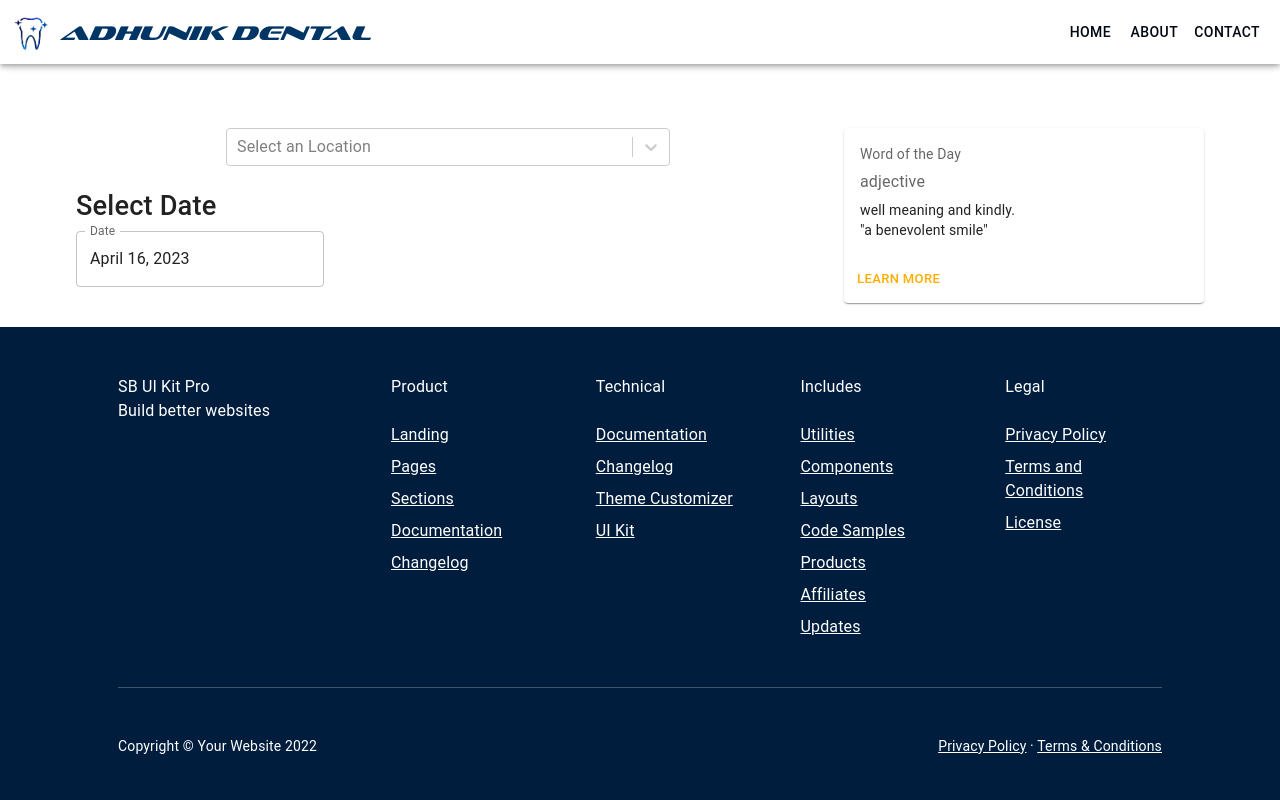
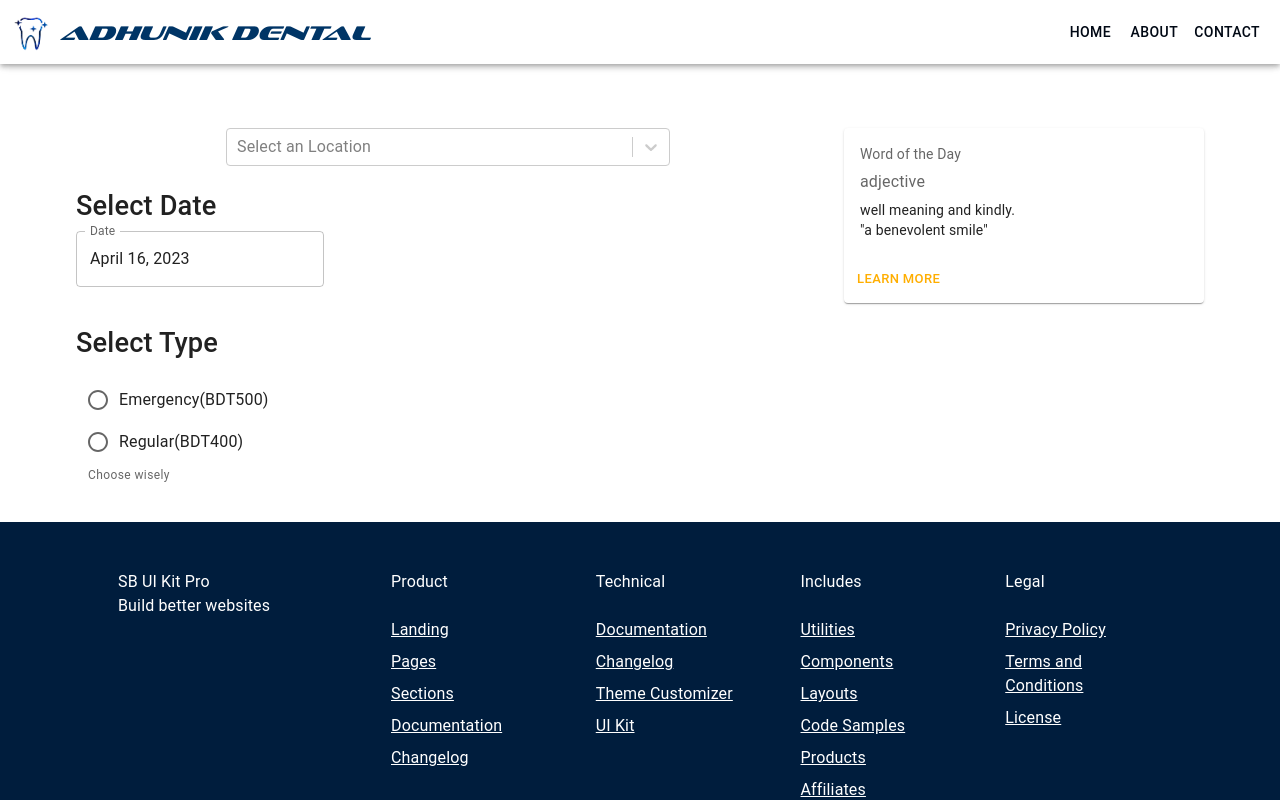
Before and after one commit to obscureIT/nextjs-test, a Next.js app: page /appointment in a window 1280 px wide. Shown: the top 800 px of the page. Built offline with nearby package versions, Linux system fonts and the light colour scheme.

Commit message:
Select date

```diff
--- /dev/null
+++ b/src/components/appointment/radio-button.jsx
@@ -0,0 +1,51 @@
+import * as React from 'react';
+import Radio from '@mui/material/Radio';
+import RadioGroup from '@mui/material/RadioGroup';
+import FormControlLabel from '@mui/material/FormControlLabel';
+import FormControl from '@mui/material/FormControl';
+import FormHelperText from '@mui/material/FormHelperText';
+
+export default function ErrorRadios() {
+  const [value, setValue] = React.useState('');
+  const [error, setError] = React.useState(false);
+  const [helperText, setHelperText] = React.useState('Choose wisely');
+
+  const handleRadioChange = (event) => {
+    setValue(event.target.value);
+    setHelperText(' ');
+    setError(false);
+  };
+
+  const handleSubmit = (event) => {
+    event.preventDefault();
+
+    if (value === 'best') {
+      setHelperText('You got it!');
+      setError(false);
+    } else if (value === 'worst') {
+      setHelperText('Sorry, wrong answer!');
+      setError(true);
+    } else {
+      setHelperText('Please select an option.');
+      setError(true);
+    }
+  };
+
+  return (
+    <form onSubmit={handleSubmit}>
+      <FormControl sx={{ m: 3 }} error={error} variant="standard">
+        <RadioGroup
+          aria-labelledby="demo-error-radios"
+          name="quiz"
+          value={value}
+          onChange={handleRadioChange}
+        >
+          <FormControlLabel value="best" control={<Radio />} label="Emergency(BDT500)" />
+          <FormControlLabel value="worst" control={<Radio />} label="Regular(BDT400)" />
+        </RadioGroup>
+        <FormHelperText>{helperText}</FormHelperText>
+
+      </FormControl>
+    </form>
+  );
+}
--- /dev/null
+++ b/src/components/appointment/time-slots.jsx
@@ -0,0 +1,49 @@
+import * as React from "react";
+import Box from "@mui/material/Box";
+import Card from "@mui/material/Card";
+import CardActions from "@mui/material/CardActions";
+import CardContent from "@mui/material/CardContent";
+import Button from "@mui/material/Button";
+import Typography from "@mui/material/Typography";
+import { Stack } from "@mui/system";
+import Chip from "@mui/material/Chip";
+
+export default function TimeSlots() {
+  const time = [
+    "9:00",
+    "10:00",
+    "11:00",
+    "12:00",
+    "13:00",
+    "14:00",
+    "15:00",
+    "16:00",
+    "17:00",
+    "18:00",
+    "19:00",
+    "20:00",
+    "21:00",
+    "22:00",
+  ];
+
+  const handleClick = (e) => {
+    console.log(e);
+  };
+  return (
+    <Stack direction="row" sx={{ flexWrap: "wrap" }}>
+      {time &&
+        time.length > 0 &&
+        time.map((value, key) => {
+          return (
+            <Chip
+              key={key}
+              sx={{ mr: "44px", mb: 4 }}
+              color="secondary"
+              label={value}
+              onClick={(e) => handleClick(value)}
+            />
+          );
+        })}
+    </Stack>
+  );
+}
--- a/src/components/date-picker/date-picker.js
+++ b/src/components/date-picker/date-picker.js
@@ -5,11 +5,13 @@ import { AdapterDayjs } from "@mui/x-date-pickers/AdapterDayjs";
 import { LocalizationProvider } from "@mui/x-date-pickers/LocalizationProvider";
 import { DatePicker } from "@mui/x-date-pickers/DatePicker";
 import Chip from "@mui/material/Chip";
-import { Stack } from "@mui/material";
+import { Stack, Typography } from "@mui/material";
+import TimeSlots from "../appointment/time-slots";
 
 export default function BasicDatePicker() {
   const [value, setValue] = useState(dayjs());
   const [day, setDay] = useState(undefined);
+  const [activeDay, setActiveDay] = useState(undefined);
 
   const weekDays = [
     "Sunday",
@@ -23,20 +25,25 @@ export default function BasicDatePicker() {
 
   const handleClick = (e) => {
     console.log(e);
+    setActiveDay(e);
   };
 
   const handleDatePicker = (newValue) => {
+    console.log(newValue);
     setValue(newValue);
     displayFollowingDays(newValue);
+    setActiveDay(newValue);
   };
 
   const displayFollowingDays = (day) => {
-    let selectedDate = day.$D;
+    let selectedDate = day.$W;
     let followingDaysCount = 7;
     let days_array = [];
 
-    for (let i = selectedDate; i < selectedDate + followingDaysCount; i++) {
-      days_array.push(dayjs().day(i));
+    for (let i = 0; i < followingDaysCount; i++) {
+      days_array.push(dayjs().day(selectedDate));
+      // console.log(dayjs().day(selectedDate), "selected")
+      selectedDate++;
     }
     setDay(days_array);
   };
@@ -47,7 +54,7 @@ export default function BasicDatePicker() {
         <LocalizationProvider dateAdapter={AdapterDayjs}>
           {/* <DemoContainer components={['DatePicker']}> */}
           <DatePicker
-           sx={{display : "inline"}}
+            sx={{ display: "inline" }}
             label="Date"
             value={value}
             onChange={(newValue) => handleDatePicker(newValue)}
@@ -61,9 +68,11 @@ export default function BasicDatePicker() {
             day.map((value, key) => {
               return (
                 <Chip
-                    key={key}
-                    sx={{ mr:'16px' , mb:2}}
-                  color="primary"
+                  key={key}
+                  sx={{ mr: "16px", mb: 2 }}
+                  color={`${
+                    activeDay.$D == value.$D ? "primary" : "secondary"
+                  }`}
                   label={`${weekDays[value.$W]}`}
                   onClick={(e) => handleClick(value)}
                 />
@@ -71,6 +80,19 @@ export default function BasicDatePicker() {
             })}
         </Stack>
       </Stack>
+      {activeDay ? (
+        <Stack direction="column" spacing={2} sx={{ mt: 6 }}>
+          <Typography
+            variant="h2"
+            sx={{ mt: 3, mb: 4, mr: 10, flexShrink: "0" }}
+          >
+            Select Time
+          </Typography>
+          <TimeSlots />
+        </Stack>
+      ) : (
+        ""
+      )}
     </React.Fragment>
   );
 }
--- a/src/pages/appointment/index.jsx
+++ b/src/pages/appointment/index.jsx
@@ -1,6 +1,8 @@
 import React, { useState } from "react";
 import locationData from "../../../public/json/location.json";
 import hospitalData from "../../../public/json/hospital.json";
+import TimeSlots from "../../components/appointment/time-slots"
+import RadioButtons from "../../components/appointment/radio-button";
 // import Select from "react-select";
 import dynamic from "next/dynamic";
 import {
@@ -93,6 +95,15 @@ const Appointment = (props) => {
             </Typography>
             <BasicDatePicker />
           </Stack>
+          <Stack direction="column" spacing={2} sx={{ mt: 6 }}>
+            <Typography
+              variant="h2"
+              sx={{ mt: 3, mb: 4, mr: 10, flexShrink: "0" }}
+            >
+              Select Type
+            </Typography>
+            <RadioButtons/>
+          </Stack>
         </Grid>
         <Grid item xs={4}>
           <Card sx={{ minWidth: 275 }}>
```
